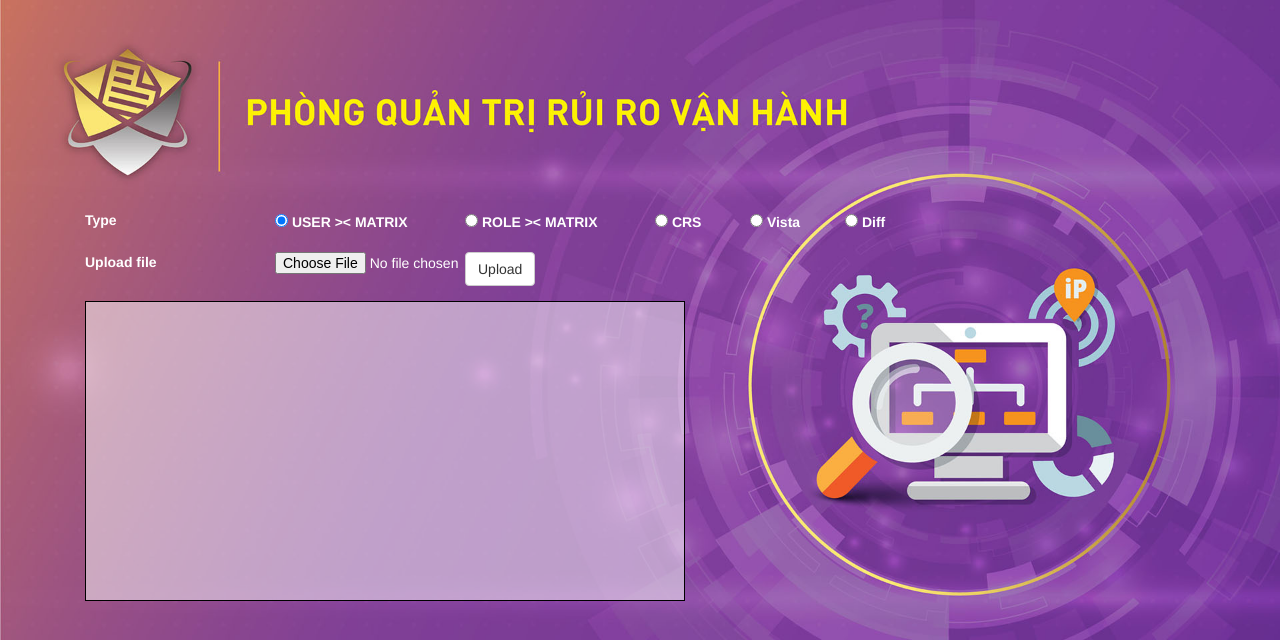
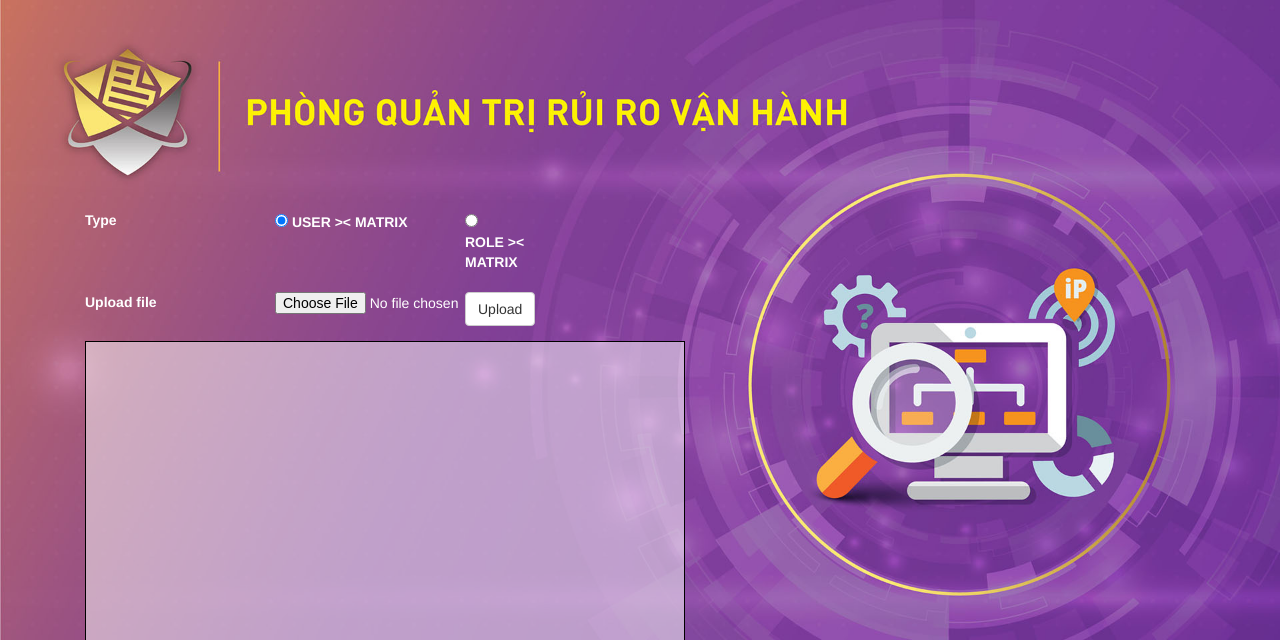
Before and after one commit to TinyPoro/pmpq, a PHP site: page / in a window 1280 px wide. Shown: the top 640 px of the page. Run offline with PHP 8.4, Linux system fonts and the light colour scheme; some libraries are stand-ins or nearby versions.

Commit message:
updaet index

```diff
--- a/index.php
+++ b/index.php
@@ -39,22 +39,22 @@
 					<input type="radio" name="funcType" id="step2" value="step2.php?task=upload" checked="checked">
 					<label for="step2">USER >< MATRIX</label>
 				</div>
-				<div class="col-md-2">
-					<input type="radio" name="funcType" id="rolefcc" value="rolefcc_step2.php?task=upload"> <label
-						for="rolefcc">ROLE >< MATRIX</label>
-				</div>
+<!--				<div class="col-md-2">-->
+<!--					<input type="radio" name="funcType" id="rolefcc" value="rolefcc_step2.php?task=upload"> <label-->
+<!--						for="rolefcc">ROLE >< MATRIX</label>-->
+<!--				</div>-->
 
-				<div class="col-md-1">
-					<input type="radio" name="funcType" id="crs" value="crs.php?task=upload"> <label
-						for="crs">CRS</label>
-				</div>
+<!--				<div class="col-md-1">-->
+<!--					<input type="radio" name="funcType" id="crs" value="crs.php?task=upload"> <label-->
+<!--						for="crs">CRS</label>-->
+<!--				</div>-->
 
-				<div class="col-md-1">
-					<input type="radio" name="funcType" id="crs" value="vista.php?task=upload"> <label for="crs">Vista</label>
-				</div>
+<!--				<div class="col-md-1">-->
+<!--					<input type="radio" name="funcType" id="crs" value="vista.php?task=upload"> <label for="crs">Vista</label>-->
+<!--				</div>-->
 
                 <div class="col-md-1">
-                    <input type="radio" name="funcType" id="diff" value="diff.php?task=upload"> <label for="diff">Diff</label>
+                    <input type="radio" name="funcType" id="diff" value="diff.php?task=upload"> <label for="diff">ROLE >< MATRIX</label>
                 </div>
 			</div>
 			<div class="form-group row">
```
